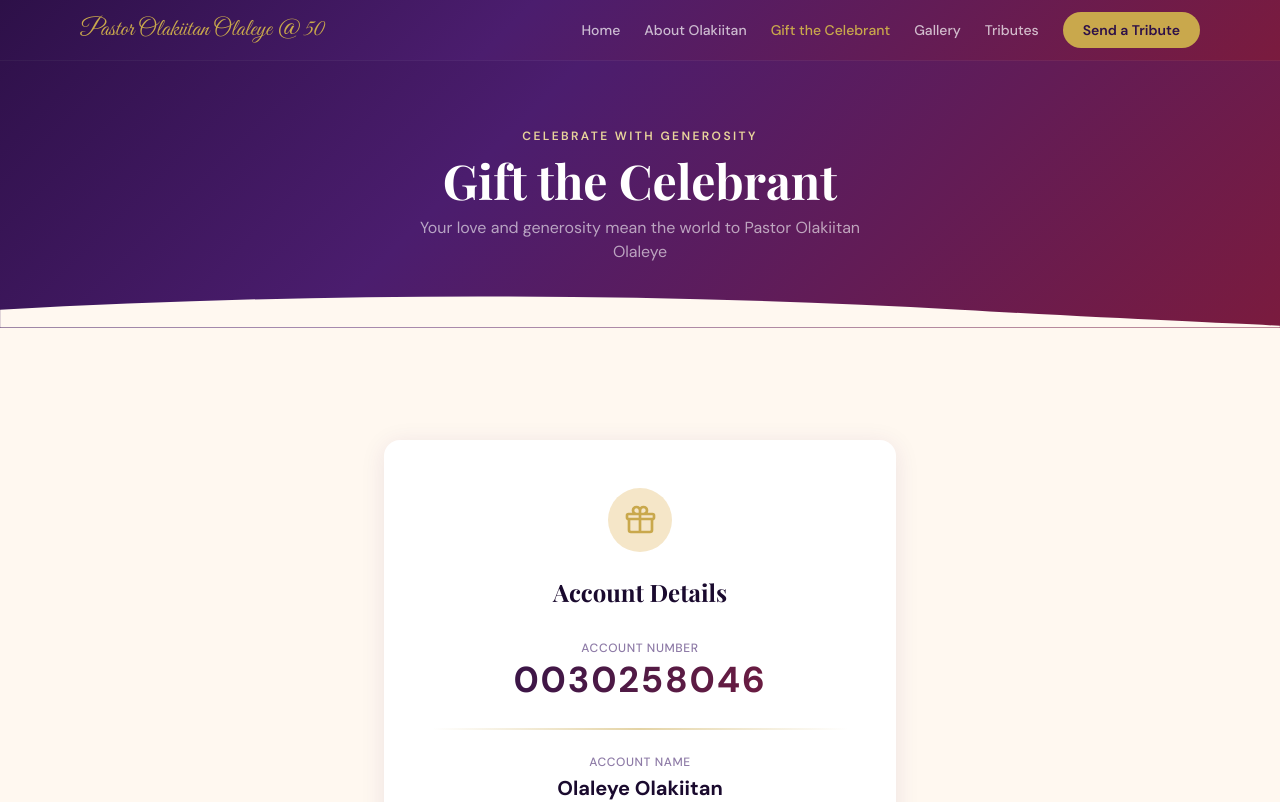
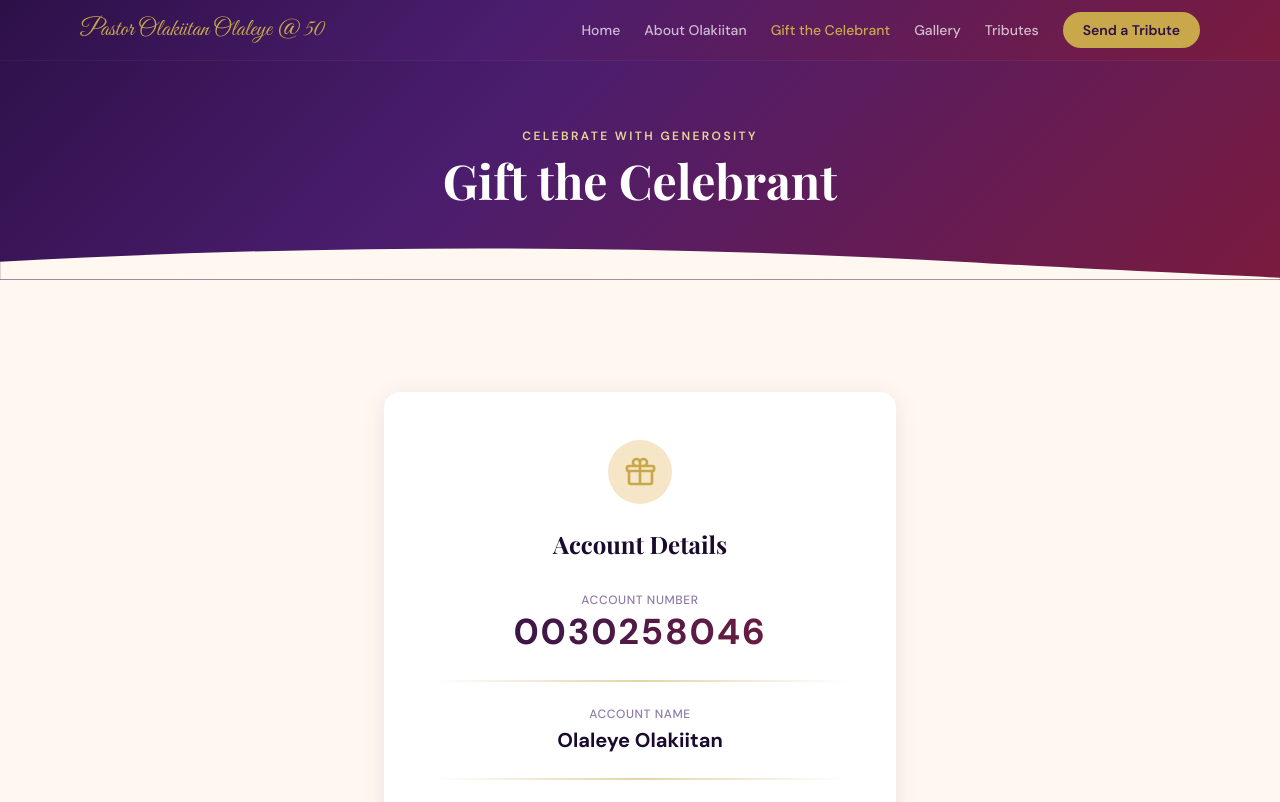
Before and after one commit to Tolaleye1/Birthday_Website, a Next.js app: page /gift in a window 1280 px wide. Shown: the top 802 px of the page. Built offline with nearby package versions, Linux system fonts and the light colour scheme.

Commit message:
feat: add gift page with bank account details for donations

```diff
--- a/src/app/gift/page.tsx
+++ b/src/app/gift/page.tsx
@@ -9,7 +9,6 @@ export default function GiftPage() {
         <section className="gradient-hero pt-24 pb-12 md:pt-32 md:pb-16 px-4 text-center relative">
           <p className="text-gold-light uppercase tracking-[0.2em] text-xs font-semibold mb-3">Celebrate with Generosity</p>
           <h1 className="font-[family-name:var(--font-display)] text-3xl md:text-5xl font-bold text-white mb-3">Gift the Celebrant</h1>
-          <p className="text-white/60 max-w-md mx-auto">Your love and generosity mean the world to Pastor Olakiitan Olaleye</p>
           <div className="absolute bottom-0 left-0 right-0"><svg viewBox="0 0 1440 40" fill="none"><path d="M0 40V20C360 0 720 0 1080 20C1260 30 1380 35 1440 38V40H0Z" fill="#FFF8F0" /></svg></div>
         </section>
 
```
